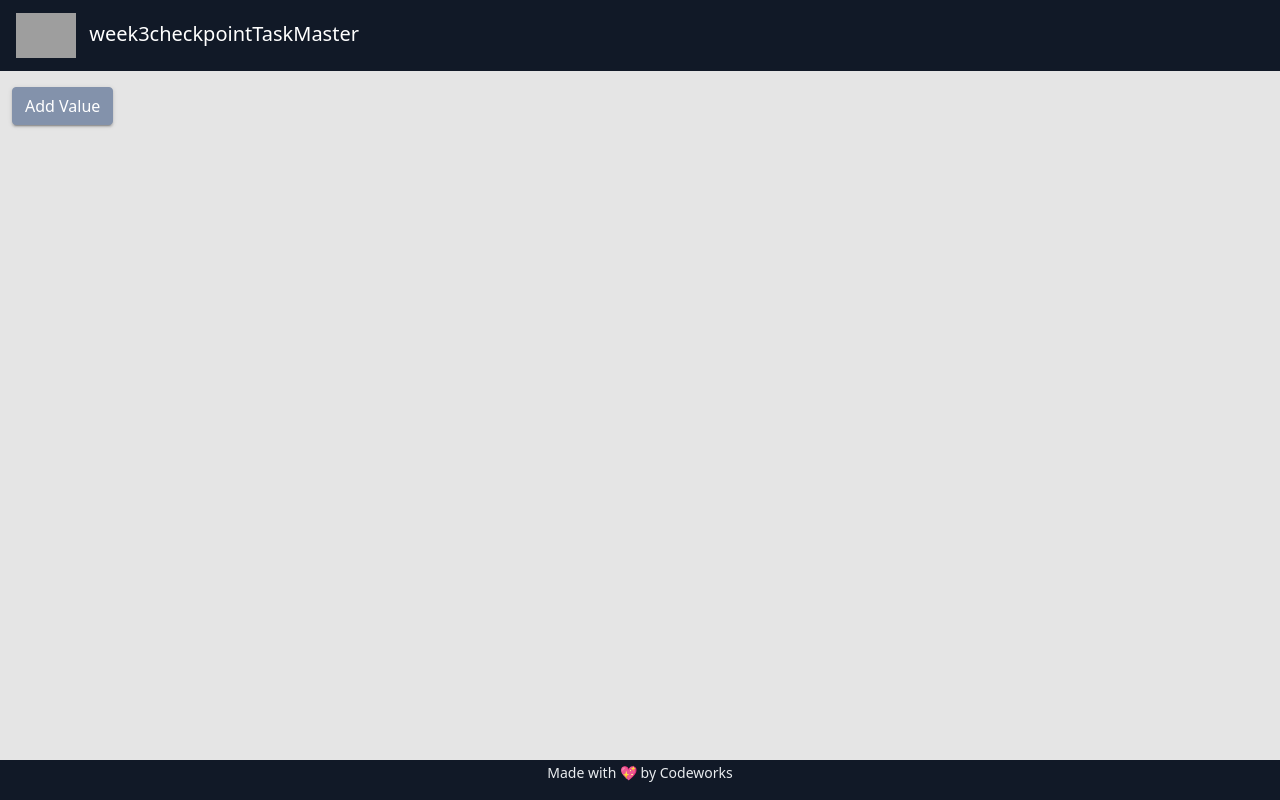
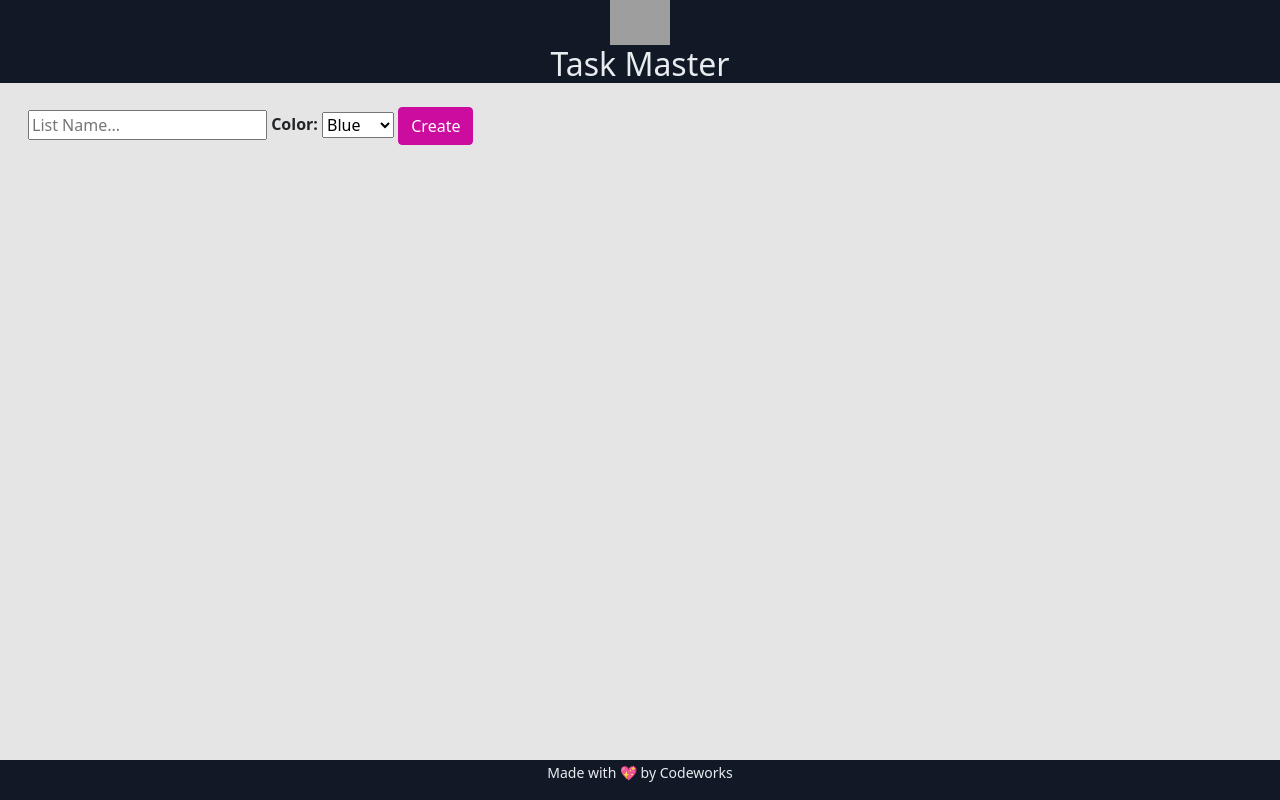
Before and after one commit to TalanWeeks/TaskMaster, a website with bundled scripts: page week3checkpointTaskMaster/index.html in a window 1280 px wide. Built offline with nearby package versions, Linux system fonts and the light colour scheme; grey boxes are pictures that could not be loaded.

Commit message:
Task form added and taskcard model

```diff
--- a/week3checkpointTaskMaster/app/main.js
+++ b/week3checkpointTaskMaster/app/main.js
@@ -1,7 +1,7 @@
 import { ValuesController } from "./Controllers/ValuesController.js";
 
 class App {
-  valuesController = new ValuesController();
+
 }
 
 window["app"] = new App();
--- a/week3checkpointTaskMaster/index.html
+++ b/week3checkpointTaskMaster/index.html
@@ -11,29 +11,62 @@
 
   <link rel="stylesheet" href="assets/style/main.css">
   <link rel="stylesheet" href="assets/style/style.css">
-  <title>week3checkpointTaskMaster</title>
+  <title>TaskMaster</title>
 </head>
+
+
+
 
 <body>
   <header>
-    <nav class="navbar navbar-dark navbar-expand bg-dark text-light no-select">
-      <a class="navbar-brand ms-3" href="#">
-        <img src="https://codeworks.blob.core.windows.net/public/assets/img/cw-mark.png" height="45" alt=""
-          loading="lazy">
-        <span class="ms-2">week3checkpointTaskMaster</span>
-      </a>
-    </nav>
+    <div class="text-center bg-dark text-light">
+      <img src="https://codeworks.blob.core.windows.net/public/assets/img/cw-mark.png" height="45" alt=""loading="lazy">
+      <h2>Task Master</h2>
+    </div>
+
   </header>
   <main>
+
+<!-- SECTION TASK FORM INPUT  -->
     <div class="container-fluid">
       <div class="row">
-        <div class="col-12">
-          <div id="app"></div>
+        <div class="col-lr-6">
+    <!-- TODO tie form to controller -->
+          <form onsubmit="">
+            <div class="form-group p-3">
+              <label class="visually-hidden"for="listName">List Name</label>
+
+              <input type="text" name= "form-group"
+              placeholder="List Name..."
+              min="3" max="15" required>
+
+    <!-- TODO make these colors change bg-color of cards -->
+              <span><b>Color:</b></span>
+              <select name="color" id="color">
+                <option value="blue">Blue</option>
+                <option value="red">Red</option>
+                <option value="green">Green</option>
+                <option value="yellow">Yellow</option>
+                <option value="purple">Purple</option>
+              </select>
+
+     <!-- TODO tie my function that draws task cards to screen -->
+              <button onsubmit="" class="btn btn-info">Create</button>
+            </div>
+          </form>
         </div>
       </div>
     </div>
-  </main>
-  <footer class="bg-dark text-light">
+
+<!-- SECTION TASK CARD  -->
+
+    <div id="taskCard">
+      <!-- task cards html is put in this section -->
+    </div>
+
+
+        </main>
+        <footer class="bg-dark text-light">
     <div class="text-center no-select">
       <p><small>Made with 💖 by Codeworks</small></p>
     </div>
```
Also changed, not shown: week3checkpointTaskMaster/app/Models/TaskCard.js (added, +34 -0 lines).
